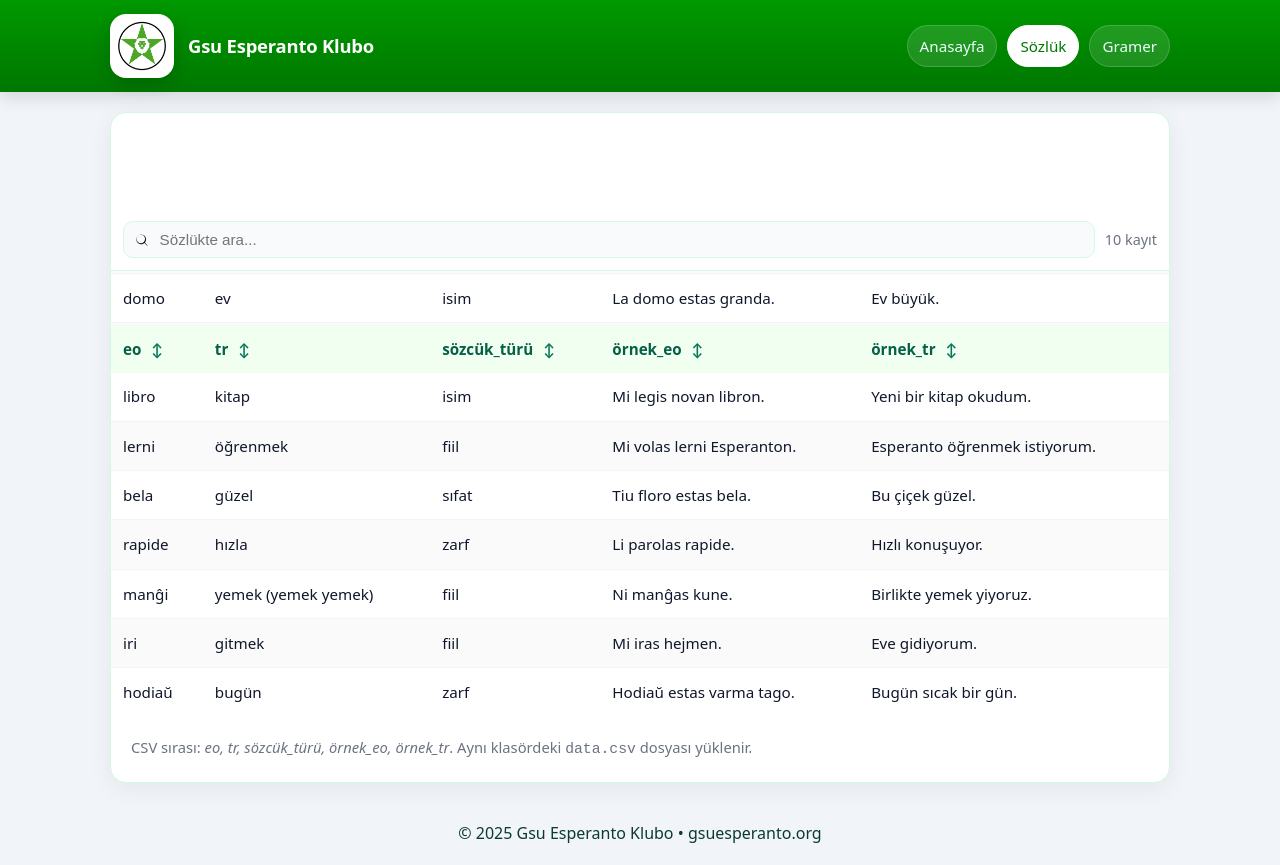
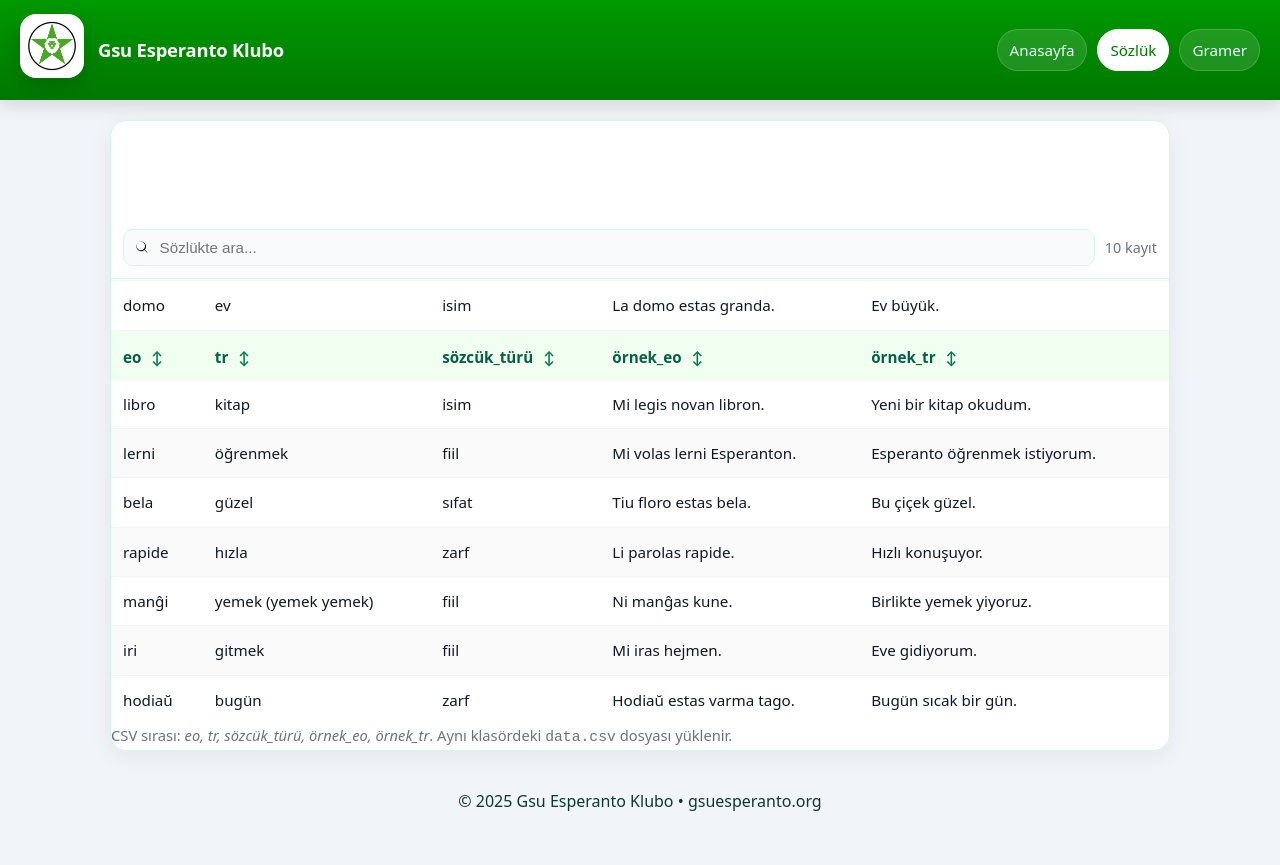
Before and after one commit to Bisbilge/eo-tr-sozluk, a plain HTML site: page sozluk.html in a window 1280 px wide. After the commit the page ends 832 px from the top, so only its background shows below. Drawn offline with Linux system fonts and the light colour scheme.

Commit message:
Update sozluk.html

```diff
--- a/sozluk.html
+++ b/sozluk.html
@@ -9,9 +9,11 @@
 </head>
 <body>
   <header class="header">
-    <div class="header-inner container">
+    <div class="header-inner">
       <a class="brand" href="index.html">
-        <img src="logo.png" alt="Gsu Esperanto Klubo logosu" onerror="this.style.display='none'">
+        <span class="badge">
+          <img src="logo.png" alt="" onerror="this.remove();this.closest('.badge').insertAdjacentHTML('afterbegin','<span class=star></span>')">
+        </span>
         <span class="title">Gsu Esperanto Klubo</span>
       </a>
       <nav class="nav">
@@ -38,7 +40,7 @@
           <tbody id="bodyRows"></tbody>
         </table>
       </div>
-      <div class="section small" id="dict-help">
+      <div class="pad small" id="dict-help">
         CSV sırası: <em>eo, tr, sözcük_türü, örnek_eo, örnek_tr</em>. Aynı klasördeki <code>data.csv</code> dosyası yüklenir.
       </div>
     </section>
```
